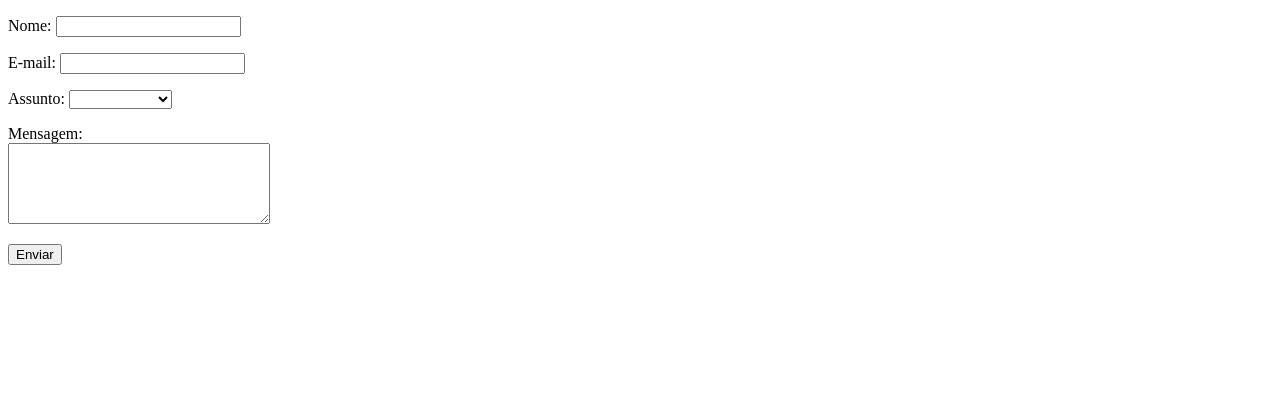
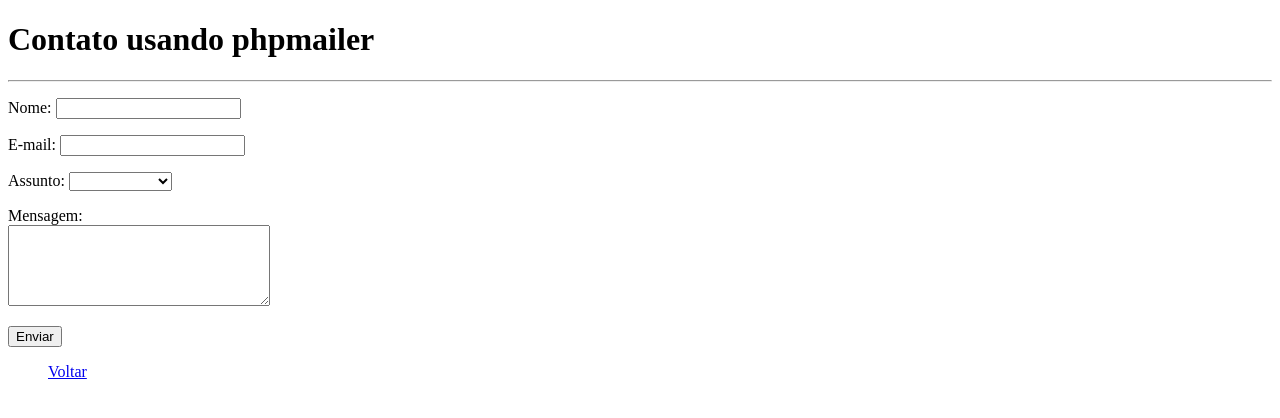
Before and after one commit to PallomaHortencio/exemplo-php-crud, a PHP site: page /contato.php in a window 1280 px wide. Shown: the top 418 px of the page. Run offline with PHP 8.4, Linux system fonts and the light colour scheme; some libraries are stand-ins or nearby versions.

Commit message:
mailtrap

```diff
--- a/contato.php
+++ b/contato.php
@@ -1,3 +1,67 @@
+<?php
+//Import PHPMailer classes into the global namespace
+//These must be at the top of your script, not inside a function
+use PHPMailer\PHPMailer\PHPMailer;
+use PHPMailer\PHPMailer\SMTP;
+use PHPMailer\PHPMailer\Exception;
+
+//Load Composer's autoloader
+require 'vendor/autoload.php';
+
+if(isset($_POST['enviar'])){
+  $nome = $_POST['nome'];
+  $email = $_POST['email'];
+  $assunto =$_POST['assunto'];
+  $mensagem = $_POST['mensagem'];
+
+
+//Create an instance; passing `true` enables exceptions
+$mail = new PHPMailer(true);
+$mail->CharSet = "UTF-8";
+
+try {
+
+    // Configurações do servidor de e-mail
+    $mail->isSMTP();
+    $mail->Host = 'paloma@sunioweb.com.br';
+    $mail->SMTPAuth = true;
+    $mail->Port = 2525;
+    $mail->Username = 'e4cdf254a9c1de';
+    $mail->Password = '4cb3064efa1480';
+
+
+    //Quem envia
+    $mail->setFrom('contato@sitecrud.com', 'Site Crud');
+
+    // Quem recebe
+    $mail->addAddress('fulano@sitecrud.com', 'Fulano');
+
+    //Para quem responder
+    $mail->addReplyTo($email, 'Retorno contato');
+
+
+    //Content
+    $mail->isHTML(true);
+    //Set email format to HTML
+    $mail->Subject = "Contato Site - ".$assunto;
+
+    // Corpo da mensagem
+    $mail->Body    = "<b>Nome:</b> $nome <br>
+                      <b>E-mail:</b> $email <br>
+                      <b>Assunto:</b> $assunto <br>
+                      <b>Mensagem:</b> $mensagem";
+
+    $mail->AltBody = "Nome: $nome \n E-mail: $email \n Assunto: $assunto \n Mensagem: $mensagem";
+    // \n é uma quebra de linha
+
+    $mail->send();
+    echo 'Message has been sent';
+} catch (Exception $e) {
+    echo "Message could not be sent. Mailer Error: {$mail->ErrorInfo}";
+}
+}
+?>
+
 <!DOCTYPE html>
 <html lang="pt-br">
 <head>
@@ -7,6 +71,9 @@
     <title>Formulario</title>
 </head>
 <body>
+
+<h1>Contato usando phpmailer</h1>
+<hr>
 
 <form action="" method="POST">
 
@@ -37,5 +104,7 @@
 <button type="submit" name="enviar">Enviar</button>
 </form>
 
+<ul><a href="index.php">Voltar</a></ul>
+
 </body>
 </html>
--- a/index.php
+++ b/index.php
@@ -15,9 +15,8 @@
         <ul>
             <li><a href="fabricantes/listar.php">Fabricantes</a></li>
             <li><a href="produtos/listar.php">Produtos</a></li>
-
         </ul>
     </div>
-
+    <ul><a href="contato.php">Entre em contato</a></ul>
 </body>
 </html>
```
Also changed, not shown: 1 other file.
